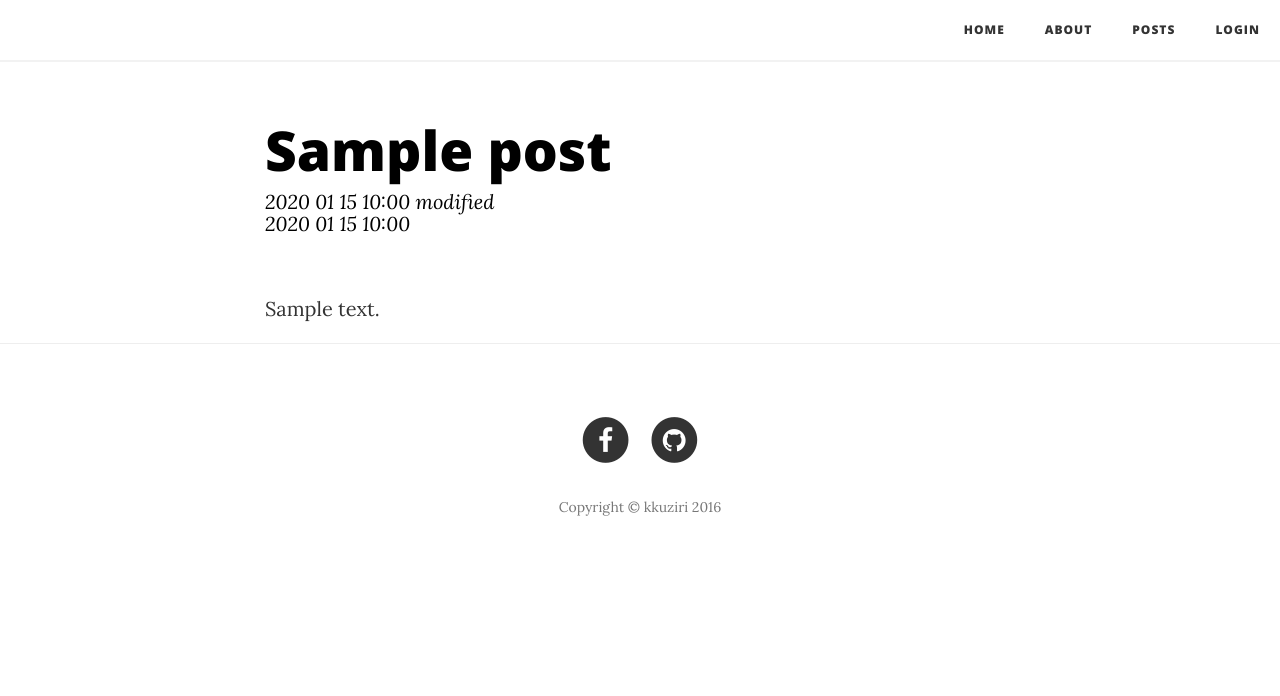
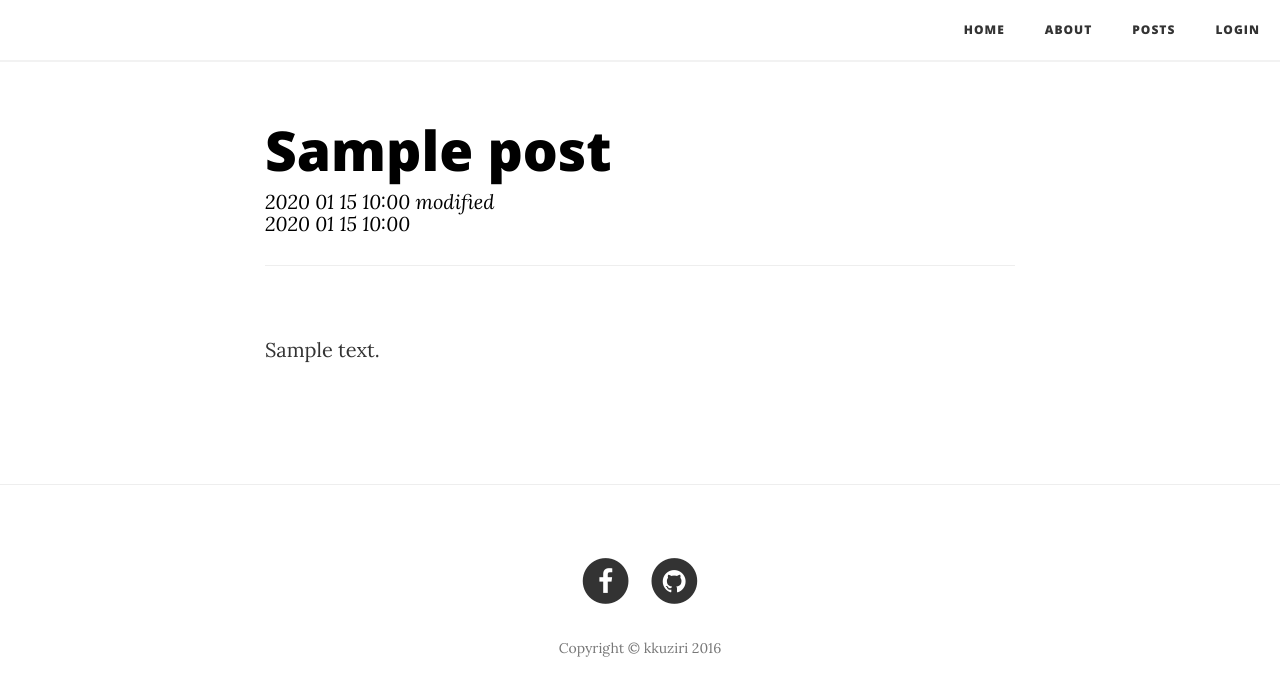
Before and after one commit to scvgoe/kkuziri, a Flask app: page /post/1 in a window 1280 px wide. Shown: the top 696 px of the page. Run offline with Flask 2, Linux system fonts and the light colour scheme; tables that the repository leaves empty hold one stand-in row (values such as "Sample post"); some libraries are stand-ins or nearby versions.

Commit message:
post markdown view

```diff
--- a/kkuziri/static/css/clean-blog.css
+++ b/kkuziri/static/css/clean-blog.css
@@ -409,3 +409,6 @@ body {
 .space {
     margin-top: 70px;
 }
+.markdown {
+    margin-bottom: 100px;
+}
--- a/kkuziri/templates/post.html
+++ b/kkuziri/templates/post.html
@@ -13,6 +13,7 @@
                 {% endif %}
                 <span class="meta">{{post.created_at.strftime('%Y %m %d %H:%M')}}</span>
             </div>
+            <hr>
         </div>
     </div>
 </div>
@@ -23,9 +24,13 @@
 <div class="container">
     <div class="row">
         <div class="col-lg-8 col-lg-offset-2 col-md-10 col-md-offset-1">
-            {{ post.body}}
+            <div class='markdown'>{{ post.body}}</div>
         </div>
     </div>
 </div>
 </article>
 {% endblock %}
+{% block script %}
+<script src="http://toopay.github.io/bootstrap-markdown/js/markdown.js"></script>
+<script src="../static/js/markdown.js"></script>
+{% endblock %}
--- a/kkuziri/templates/posts.html
+++ b/kkuziri/templates/posts.html
@@ -46,7 +46,7 @@
                 <ul class="pagination pull-right">
                     {% if session.logged_in %}
                     <li>
-                    <a href="post/new">
+                    <a href="/post/new">
                     <span class="glyphicon glyphicon-pencil"
                         aria-hidden="true"></span>
                     </a>
```
